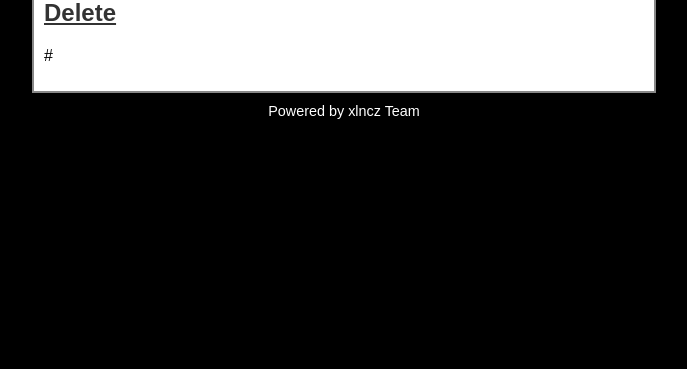
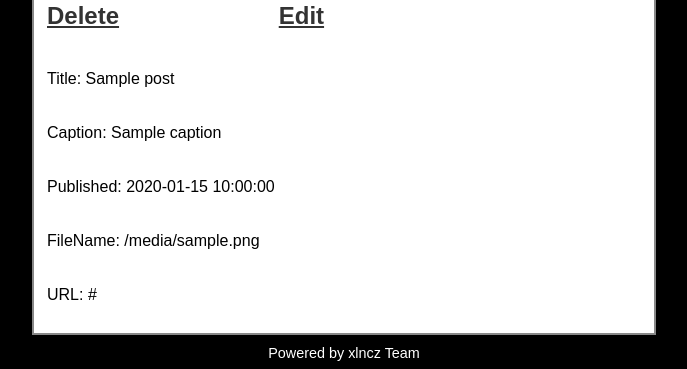
Before and after one commit to lnmcc/videocms, a Flask app: template templates/detail.html in a window 1280 px wide. Shown: the part 442-811 px from the top of the page, without its empty margins (296-983 px from the left). Before the commit the page ends 561 px from the top, so only its background shows below. Run offline with Flask 2, Linux system fonts and the light colour scheme; the template is opened without the code that fills it: most values are stand-ins (such as "Sample title", 1, 10 or a date in 2020).

Commit message:
add  Post Edit function

```diff
--- a/app.py
+++ b/app.py
@@ -165,9 +165,22 @@ def delete(post_id):
     g.couch.delete(post)
     return goto_index()
 
+@app.route('/edit/<post_id>', methods=['GET', 'POST'])
+def edit(post_id):
+    post = Post.load(post_id)
+    if request.method == 'POST':
+        title = request.form.get('title')
+        caption = request.form.get('caption')
+        doc = g.couch.get(post_id)
+        doc['title'] = title
+        doc['caption'] = caption
+        g.couch.save(doc)
+        return redirect(url_for('detail', post_id=post_id))
+    return render_template('edit.html', post=post)
+
 @app.route('/about')
 def about():
-    return render_template('about.html', about='Video CMS V0.1')
+    return render_template('about.html', about='Video CMS V1.0')
 
 if __name__ == '__main__':
     app.run(debug=True, threaded=True, host='0.0.0.0', port=40000)
--- a/templates/detail.html
+++ b/templates/detail.html
@@ -10,10 +10,26 @@
     </video>
 </div>
 <div>
-    <h2><a href= "{{ url_for('delete', post_id=post.id) }}">Delete</a></h2>
+    <table>
+        <tr>
+            <td><h2><a href= "{{ url_for('delete', post_id=post.id) }}">Delete</a></h2></td>
+            <td><h2><a href= "{{ url_for('edit', post_id=post.id) }}">Edit</a></h2></td>
+        </tr>
+        <tr>
+            <td><p class="caption">Title: {{post.title}}</td>
+        </tr>
+        <tr>
+            <td><p class="caption">Caption: {{post.caption}}</td>
+        </tr>
+        <tr>
+            <td><p class="caption">Published: {{post.published}}</td>
+        </tr>
+        <tr>
+            <td><p class="caption">FileName: {{post.filename}}</td>
+        </tr>
+        <tr>
+            <td><p class="caption">URL: {{ post.url }}</p></td>
+        </tr>
+    </table>
 </div>
-<div>
-    <p class="caption">{{ post.url }}</p>
-</div>
-
 {% endblock body %}
```
Also changed, not shown: templates/edit.html (added, +25 -0 lines).
